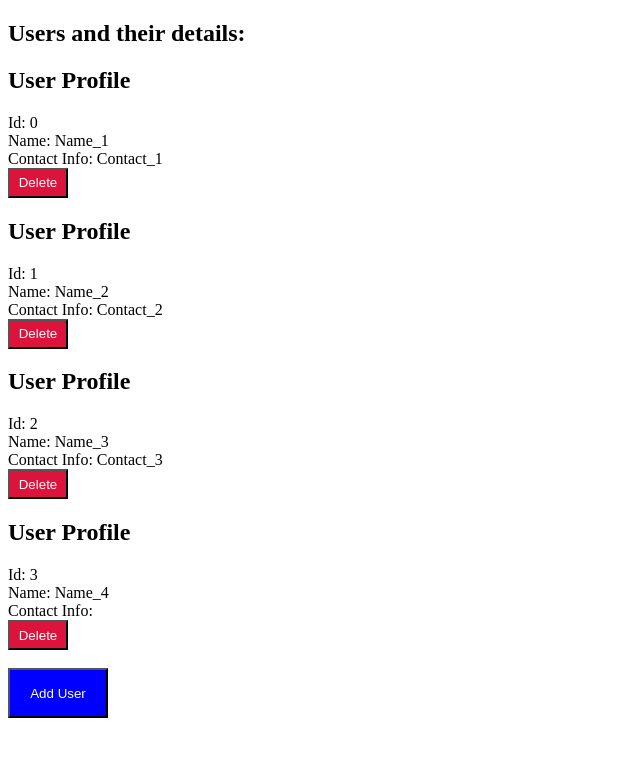
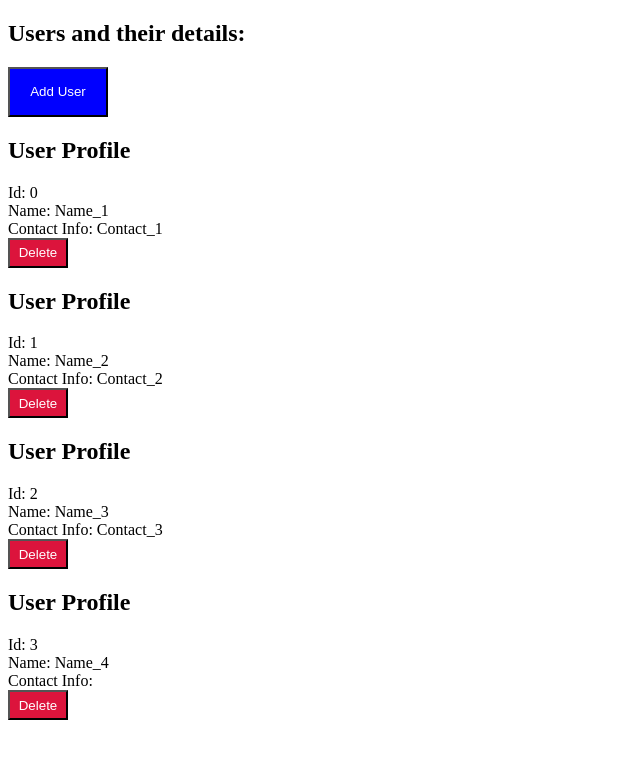
Before and after one commit to mgandore/introduction-to-angular, an Angular app in the folder component-interaction/: page / in a window 1280 px wide. Shown: the top 758 px of the page, without its empty margins (0-640 px from the left). Built offline with nearby package versions, Linux system fonts and the light colour scheme.

Commit message:
Move add-btn on top of the list

```diff
--- a/component-interaction/src/app/user-list/user-list.component.html
+++ b/component-interaction/src/app/user-list/user-list.component.html
@@ -1,6 +1,5 @@
 <h2>Users and their details:</h2>
-
+<button class="success" (click)="handleAddClick()">Add User</button>
 <user-details *ngFor="let user of allUsers" [user]="user" (onDeleteUser)="handleDeleteUser($event)">
 </user-details>
-<br><br>
-<button class="success" (click)="handleAddClick()">Add User</button>
+<br>
```
